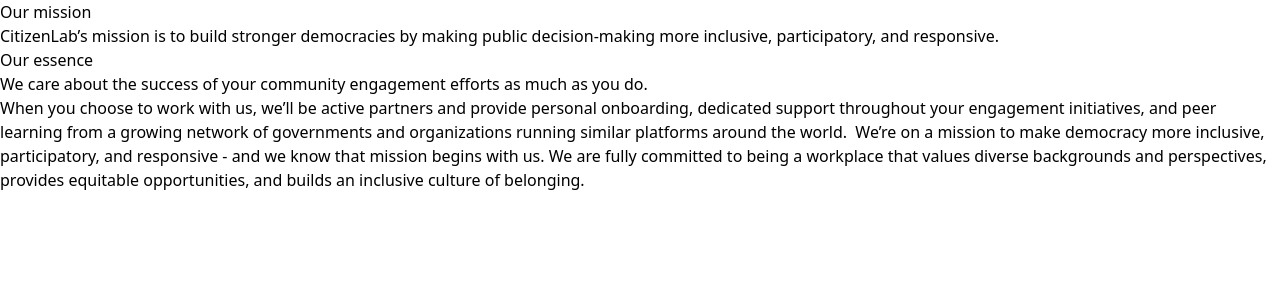
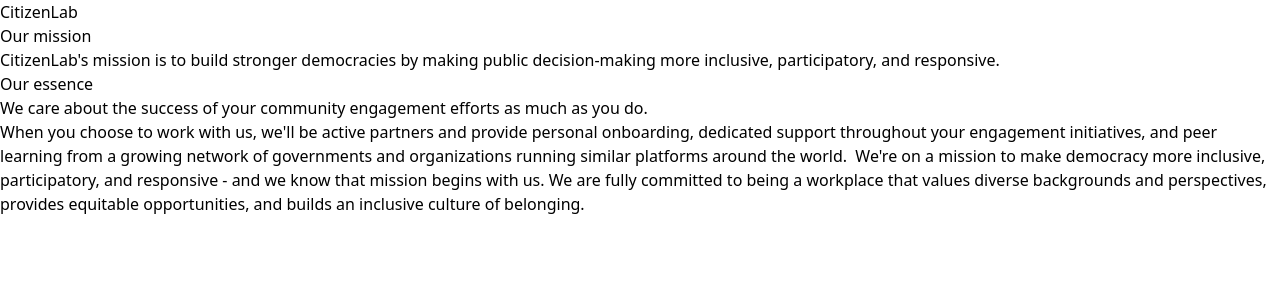
Before and after one commit to SocialResonance/wiki-next, a Next.js app: page /plurality/organisations/CitizenLab in a window 1280 px wide. Shown: the top 300 px of the page. Built offline with nearby package versions, Linux system fonts and the light colour scheme.

Commit message:
MORE CONVERT

```diff
--- a/pages/plurality/events/impactWeek.mdx
+++ b/pages/plurality/events/impactWeek.mdx
@@ -5,4 +5,6 @@
 source: "https://www.linkedin.com/company/impact-week/?originalSubdomain=de"
 ---
 
+# [Impact Week](https://www.impactweek.se)
+
 Impact Week is a non-profit program which unites people from a variety of countries to develop sustainable business models using Design Thinking. In our "Train the Trainer"​ sessions we enable people as Design Thinking coaches. And in the actual "Impact Week"​ we help students to develop new business ideas.
--- a/pages/plurality/organisations/CitizenLab.mdx
+++ b/pages/plurality/organisations/CitizenLab.mdx
@@ -5,14 +5,16 @@
 source: "https://www.citizenlab.co/about"
 ---
 
-<h2>Our mission</h2>
+# [CitizenLab](https://www.citizenlab.co)
 
-CitizenLab’s mission is to build stronger democracies by making public decision-making more inclusive, participatory, and responsive.
+## Our mission
 
-<h2>Our essence</h2>
+CitizenLab's mission is to build stronger democracies by making public decision-making more inclusive, participatory, and responsive.
+
+## Our essence
 
 We care about the success of your community engagement efforts as much as you do.
 
-When you choose to work with us, we’ll be active partners and provide personal onboarding, dedicated support throughout your engagement initiatives, and peer learning from a growing network of governments and organizations running similar platforms around the world.
+When you choose to work with us, we'll be active partners and provide personal onboarding, dedicated support throughout your engagement initiatives, and peer learning from a growing network of governments and organizations running similar platforms around the world.
 ‍
-We’re on a mission to make democracy more inclusive, participatory, and responsive - and we know that mission begins with us. We are fully committed to being a workplace that values diverse backgrounds and perspectives, provides equitable opportunities, and builds an inclusive culture of belonging.
+We're on a mission to make democracy more inclusive, participatory, and responsive - and we know that mission begins with us. We are fully committed to being a workplace that values diverse backgrounds and perspectives, provides equitable opportunities, and builds an inclusive culture of belonging.
--- a/pages/plurality/organisations/collectiveIntelligenceProject.mdx
+++ b/pages/plurality/organisations/collectiveIntelligenceProject.mdx
@@ -5,4 +5,6 @@
 source: "https://cip.org/"
 ---
 
+# [The Collective Intelligence Project](https://cip.org/)
+
 Incubator for new governance models for transformative technology.
--- a/pages/plurality/organisations/projectTogether.mdx
+++ b/pages/plurality/organisations/projectTogether.mdx
@@ -1,8 +1,2 @@
----
-layout: "layouts/article.njk"
-title: "ProjectTogether"
-link: "https://projecttogether.org"
-source: "https://projecttogether.org/en/"
----
-
+# [ProjectTogether](https://projecttogether.org)
 ProjectTogether is a nonprofit organization that brings society, politics, and business together to take joint action
--- a/pages/plurality/organisations/technologiestiftungBerlin.mdx
+++ b/pages/plurality/organisations/technologiestiftungBerlin.mdx
@@ -1,8 +1,2 @@
----
-layout: "layouts/article.njk"
-title: "Technologiestiftung Berlin"
-link: "https://www.technologiestiftung-berlin.de/"
-source: "https://www.technologiestiftung-berlin.de/"
----
-
+# [Technologiestiftung Berlin](https://www.technologiestiftung-berlin.de/)
 With digital tools and smart solutions, urban coexistence can be designed to be more open, worthwhile and sustainable. That is why we are committed to digital transformation in city administration, education, culture and commerce – orientated to the common good and transparent. For a Berlin that is worth living in tomorrow.
```
